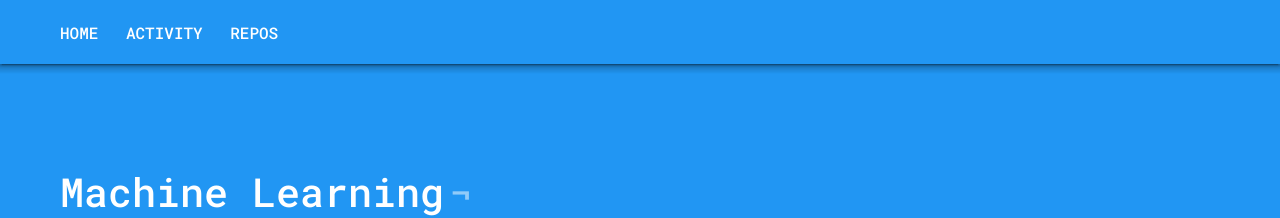
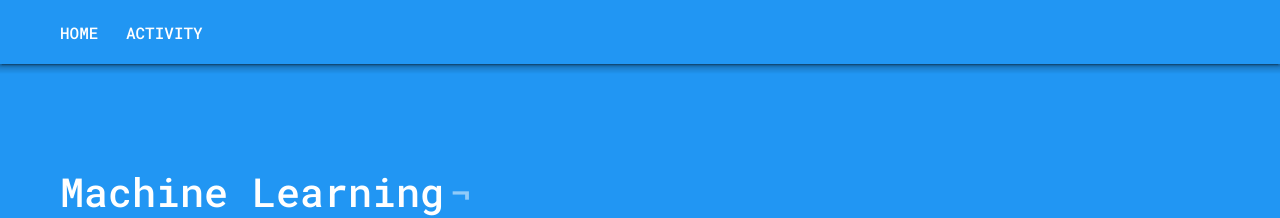
Before and after one commit to nikhilnayak98/blog, a Jekyll site: the page built from _pages/ai.html, in a window 1280 px wide. Shown: the top 218 px of the page. Built offline with Jekyll 4.4.1, drawn with Linux system fonts in a browser that asks for light colours; nearby versions of some CDN libraries; comment, search, counter and statistics services are not loaded.

Commit message:
Update navigation.html

```diff
--- a/_includes/navigation.html
+++ b/_includes/navigation.html
@@ -3,7 +3,6 @@
   <div class="c-navigation__container u-container" style="overflow-x:auto;overflow-y:hidden;">
     <a class="c-navigation__item {% if page.url == '/' %}is-active{% endif %}" href="{{ "/" | prepend: site.baseurl }}">Home</a>
     <a class="c-navigation__item {% if page.url == '/activity/' %}is-active{% endif %}" href="{{ "/activity/" | prepend: site.baseurl }}">Activity</a>
-    <a class="c-navigation__item {% if page.url == '/repos/' %}is-active{% endif %}" href="{{ "/repos/" | prepend: site.baseurl }}">Repos</a>
   </div>
   </div>
 </nav>
```
